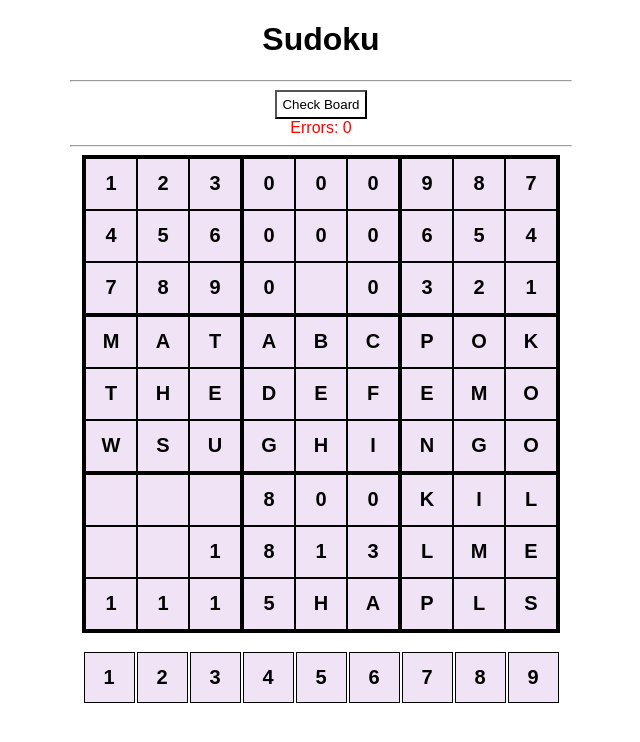
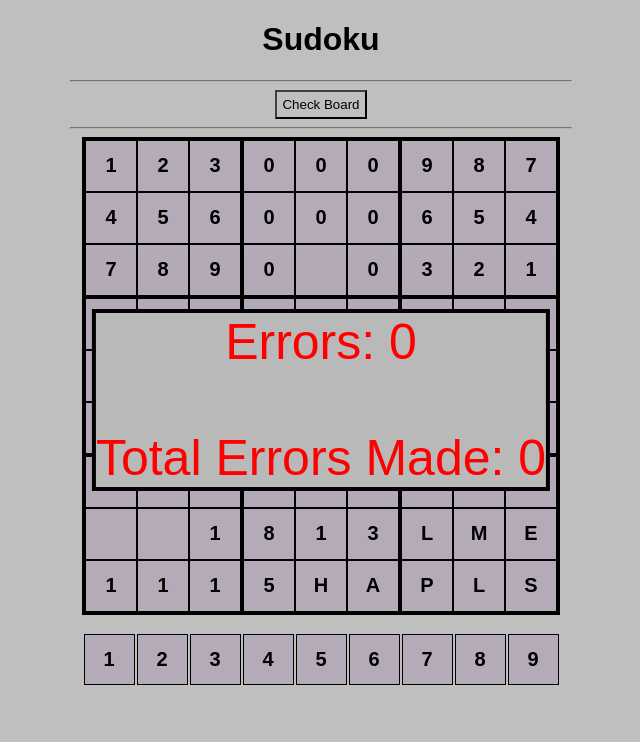
Before and after one commit to d-doan/js-sudoku, a plain HTML site: page sudoku.html in a window 1280 px wide. Both pictures are taken after a click on the button "Check Board". Shown: the whole page, without its empty margins (319-959 px from the left). Drawn offline with Linux system fonts and the light colour scheme.

Commit message:
create error/win overlay

```diff
--- a/sudoku.css
+++ b/sudoku.css
@@ -16,8 +16,30 @@ hr {
     width: 500px;
 }
 
-#errors {
+#errOverlay {
+    position: fixed;
+    display: none;
+    width: 100%;
+    height: 100%;
+    top: 0;
+    left: 0;
+    right: 0;
+    bottom: 0;
+    background-color: rgba(0, 0, 0, 0.25);
+    z-index: 2;
+    cursor: pointer;
+}
+
+#errText {
+    position: absolute;
+    top: 50%;
+    left: 50%;
+    font-size: 50px;
+    border: 4px solid black;
+    background-color: rgb(185, 185, 185);
     color: red;
+    transform: translate(-50%, -50%);
+    -ms-transform: translate(-50%, -50%);
 }
 
 #board {
--- a/sudoku.html
+++ b/sudoku.html
@@ -14,7 +14,9 @@
     <h1>Sudoku</h1>
     <hr>
     <div id="check"></div>
-    <div id="errors" style="display:none">Errors</div>
+    <div id="errOverlay" onclick="off()">
+        <div id="errText"></div>
+    </div>
     <hr>
     <div id="board"></div>
     </div>
--- a/sudoku.js
+++ b/sudoku.js
@@ -1,5 +1,6 @@
 
 var errors = 0;
+var totErr = 0;
 
 var selectedNum;
 var squareSelected;
@@ -58,6 +59,7 @@ function createGame() {
             if (board[i - 1][j - 1] == ".") {
                 square.innerText = " ";
                 square.readOnly = false;
+                square.error = false;
             }
             else {
                 square.innerText = board[i - 1][j - 1];
@@ -91,9 +93,23 @@ function replaceNum() {
     if (selectedNum && !(this.readOnly)) {
         let x = parseInt(this.id[0]) - 1;
         let y = parseInt(this.id[1]) - 1;
+
+        // Error case: mark square as an error and increment error
         if (solutionBoard[x][y] != selectedNum.innerText &&
             this.innerText != selectedNum.innerText) {
-            errors += 1;
+            totErr += 1;
+            if (this.error == false) {
+                errors += 1;
+            }
+            this.error = true;
+        }
+
+        // Correct case: mark square as correct and decrement error
+        if (solutionBoard[x][y] == selectedNum.innerText &&
+            this.innerText != selectedNum.innerText &&
+            this.error == true) {
+            errors -= 1;
+            this.error = false;
         }
         this.innerText = selectedNum.innerText;
         updateBoard(selectedNum.innerText, x, y);
@@ -108,6 +124,14 @@ function updateBoard(num, x, y) {
 }
 
 function checkError() {
-    document.getElementById("errors").innerText = "Errors: " + errors;
-    document.getElementById("errors").style.display = "block";
+    document.getElementById("errText").innerHTML = "Errors: " + errors +
+    "<br></br>Total Errors Made: " + totErr;
+    if (JSON.stringify(board) == JSON.stringify(solutionBoard)) {
+        document.getElementById("errText").innerText = "No errors, congrats!";
+    }
+    document.getElementById("errOverlay").style.display = "block";
 }
+
+function off() {
+    document.getElementById("errOverlay").style.display = "none";
+}
```
